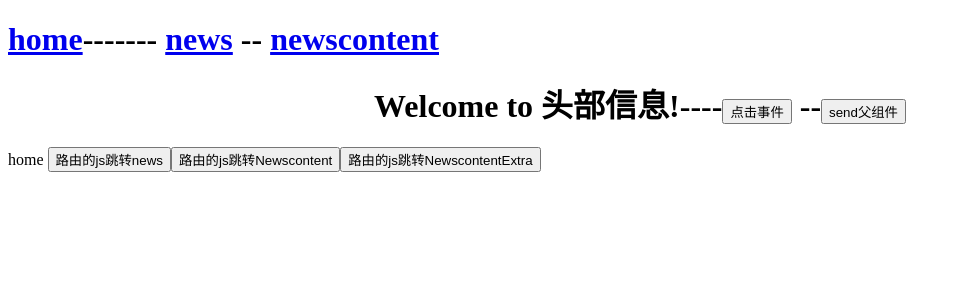
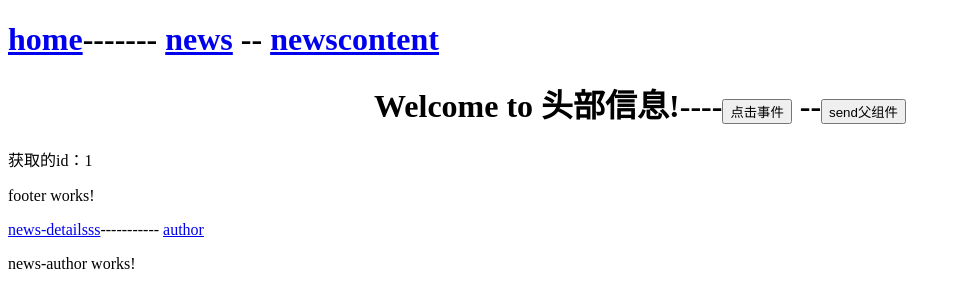
Before and after one commit to fafi09/angulardemo, an Angular app: page /demo/newscontent/1/author in a window 1280 px wide. Before the commit this address led to /demo/home. Shown: the top 308 px of the page, without its empty margins (0-961 px from the left). Built offline with nearby package versions, Linux system fonts and the light colour scheme.

Commit message:
v1.2子路由

```diff
--- a/src/app/app.component.html
+++ b/src/app/app.component.html
@@ -13,7 +13,7 @@
   <a routerLink="/home" >home</a>-------
   <a routerLink="/news" >news</a>
   --
-  <a routerLink="/newscontent/1" >newscontent</a>
+  <a routerLink="/newscontent/6" >newscontent</a>
 </h1>
 
 <router-outlet></router-outlet>
--- a/src/app/app.module.ts
+++ b/src/app/app.module.ts
@@ -12,6 +12,8 @@ import { StorageService } from './services/storage.service';
 import { HttpClientModule, HttpClientJsonpModule } from '@angular/common/http';
 import { FooterComponent } from './footer/footer.component';
 import { NewscontentComponent } from './newscontent/newscontent.component';
+import { NewsdetailComponent } from './newsdetail/newsdetail.component';
+import { NewsAuthorComponent } from './news-author/news-author.component';
 @NgModule({
   declarations: [
     AppComponent,
@@ -19,7 +21,9 @@ import { NewscontentComponent } from './newscontent/newscontent.component';
     NewsComponent,
     HomeComponent,
     FooterComponent,
-    NewscontentComponent
+    NewscontentComponent,
+    NewsdetailComponent,
+    NewsAuthorComponent
   ],
   imports: [
     BrowserModule,
--- /dev/null
+++ b/src/app/news-author/news-author.component.html
@@ -0,0 +1,3 @@
+<p>
+  news-author works!
+</p>
--- /dev/null
+++ b/src/app/news-author/news-author.component.ts
@@ -0,0 +1,15 @@
+import { Component, OnInit } from '@angular/core';
+
+@Component({
+  selector: 'app-news-author',
+  templateUrl: './news-author.component.html',
+  styleUrls: ['./news-author.component.css']
+})
+export class NewsAuthorComponent implements OnInit {
+
+  constructor() { }
+
+  ngOnInit() {
+  }
+
+}
--- a/src/app/newscontent/newscontent.component.html
+++ b/src/app/newscontent/newscontent.component.html
@@ -1,3 +1,6 @@
 <app-header></app-header>
 获取的id：{{id}}
 <app-footer></app-footer>
+<a [routerLink]="['./details']">news-detailsss</a>-----------
+<a [routerLink]="['./author']">author</a>
+<router-outlet></router-outlet>
--- /dev/null
+++ b/src/app/newsdetail/newsdetail.component.html
@@ -0,0 +1,3 @@
+<p>
+  newsdetail works!
+</p>
--- /dev/null
+++ b/src/app/newsdetail/newsdetail.component.ts
@@ -0,0 +1,15 @@
+import { Component, OnInit } from '@angular/core';
+
+@Component({
+  selector: 'app-newsdetail',
+  templateUrl: './newsdetail.component.html',
+  styleUrls: ['./newsdetail.component.css']
+})
+export class NewsdetailComponent implements OnInit {
+
+  constructor() { }
+
+  ngOnInit() {
+  }
+
+}
```
Also changed, not shown: src/app/app-routing.module.ts (+8 -1 lines), src/app/news-author/news-author.component.css (added), src/app/newsdetail/newsdetail.component.css (added), 2 other files (tests, documents, lock files or other folders).
